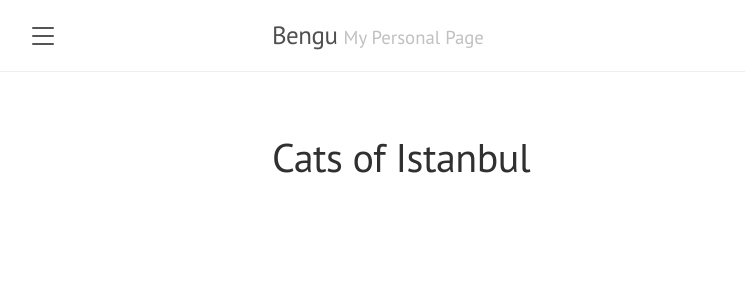
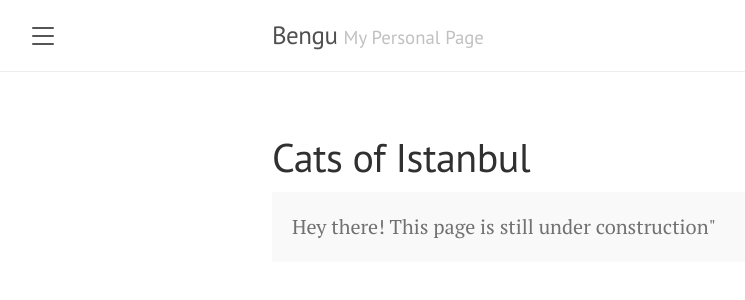
Before and after one commit to bengulay/bengulay.github.io, a Jekyll site: the page built from cats.md, in a window 1280 px wide. Shown: the top 300 px of the page, without its empty margins (8-753 px from the left). Built offline with Jekyll 4.4.1, drawn with Linux system fonts in a browser that asks for light colours.

Commit message:
Update cats.md

```diff
--- a/cats.md
+++ b/cats.md
@@ -3,3 +3,7 @@ layout: page
 title: Cats of Istanbul
 permalink: /cats/
 ---
+
+<p class="message">
+  Hey there! This page is still under construction"
+</p>
```
